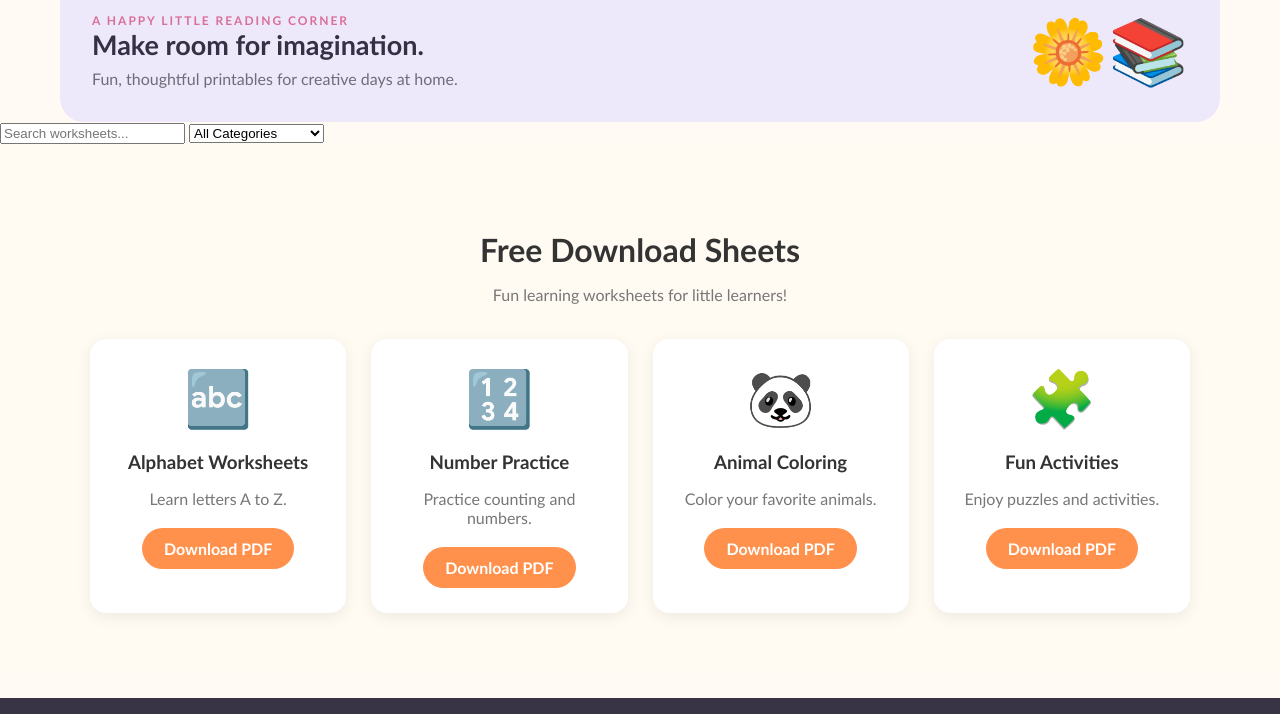
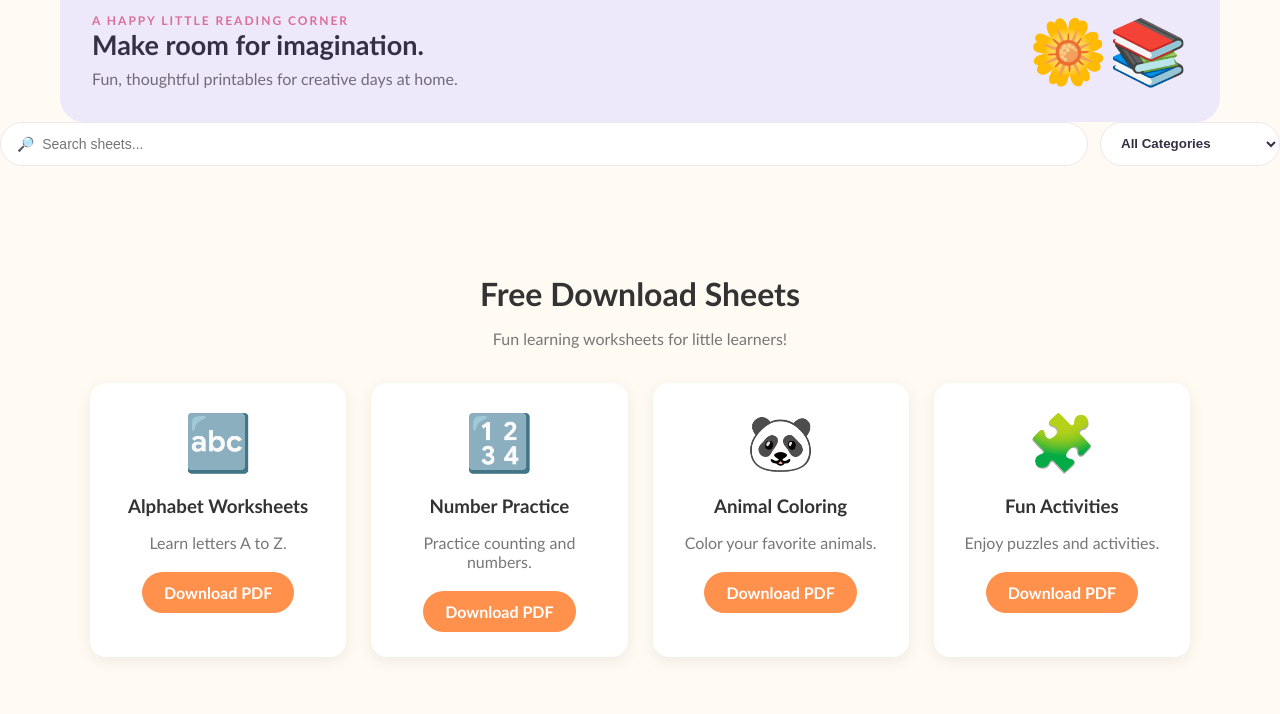
Before and after one commit to SmartFileManger/little-pages, a plain HTML site: page index.html in a window 1280 px wide. Shown: the part 1887-2601 px from the top of the page. Drawn offline with nearby package versions, Linux system fonts and the light colour scheme.

Commit message:
Update index.html

```diff
--- a/index.html
+++ b/index.html
@@ -52,25 +52,7 @@ footer{background:#393346;color:#fff;padding:38px 0;margin-top:25px}.foot{displa
 </div></section>
 <div class="wrap"><div class="banner" id="about"><div><div class="eyebrow">A happy little reading corner</div><h2>Make room for imagination.</h2><p>Fun, thoughtful printables for creative days at home.</p></div><div class="big">🌼📚</div></div></div>
 </main>
-
-<div class="sheet-filters">
-
-    <input
-        type="text"
-        id="sheetSearch"
-        placeholder="Search worksheets..."
-    >
-
-    <select id="sheetCategory">
-        <option value="all">All Categories</option>
-        <option value="educational">Educational Books</option>
-        <option value="activity">Kids Activity Books</option>
-        <option value="coloring">Coloring Books</option>
-        <option value="adult">Adult Coloring</option>
-    </select>
-
-</div>
-
+<div class="toolbar"><input class="search" id="search" placeholder="🔎  Search sheets..." oninput="render()"><select class="filter" id="filter" onchange="render()"><option value="All">All Categories</option><option>Educational Books</option><option>Kids Activity Books</option><option>Coloring Books</option><option>>Adult Coloring</option></select></div>
 <section id="download-sheets" class="download-section">
 <div class="section-heading"><h2>Free Download Sheets</h2><p>Fun learning worksheets for little learners!</p></div>
 <div class="sheet-grid">
```
